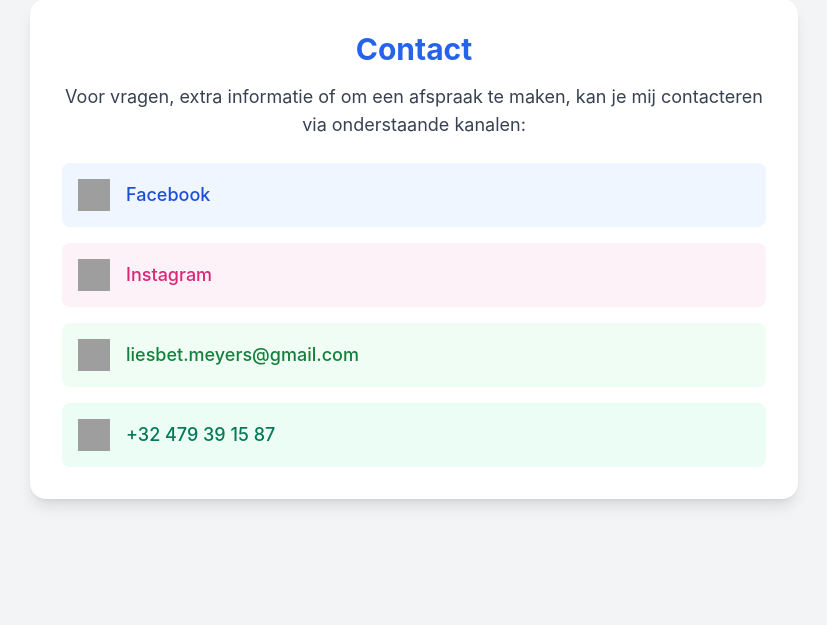
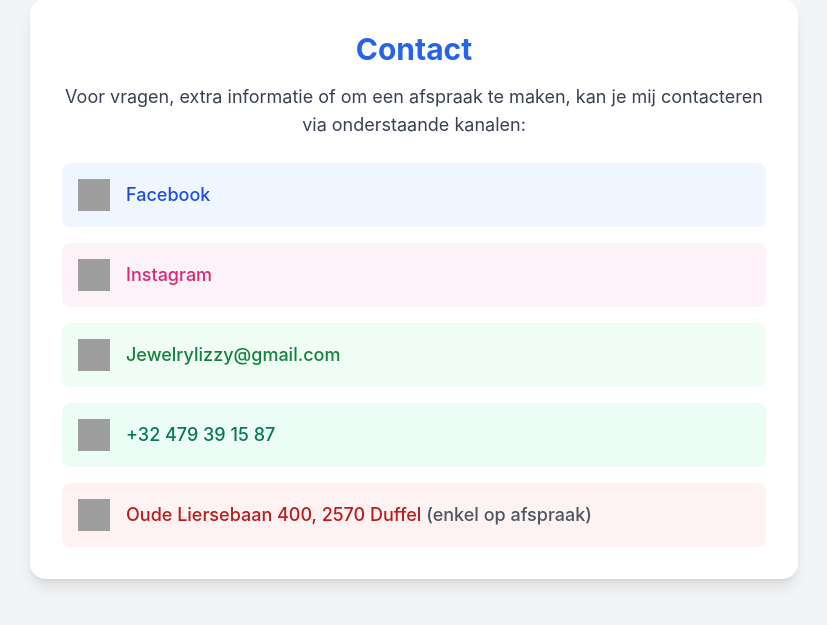
Before and after one commit to joaen05/Liesbet_juwelen, a Flask app: page /contact in a window 1280 px wide. Shown: the part 121-746 px from the top of the page, without its empty margins (226-1053 px from the left). Run offline with Flask 3, Linux system fonts and the light colour scheme; parts of the project's set-up code (start-up, migrations or seed data) failed here and were passed over; some libraries are stand-ins or nearby versions; grey boxes are pictures that could not be loaded.

Commit message:
fix locatie

```diff
--- a/templates/contact.html
+++ b/templates/contact.html
@@ -25,10 +25,10 @@
         </a>
 
         <!-- E-mail -->
-        <a href="mailto:liesbet.meyers@gmail.com"
+        <a href="mailto:Jewelrylizzy@gmail.com"
            class="flex items-center gap-4 bg-green-50 hover:bg-green-100 p-4 rounded-lg transition-colors duration-200">
             <img src="https://cdn-icons-png.flaticon.com/512/732/732200.png" alt="E-mail" class="h-8 w-8">
-            <span class="text-lg text-green-700 font-medium">liesbet.meyers@gmail.com</span>
+            <span class="text-lg text-green-700 font-medium">Jewelrylizzy@gmail.com</span>
         </a>
 
         <!-- WhatsApp -->
@@ -37,6 +37,15 @@
             <img src="https://cdn-icons-png.flaticon.com/512/733/733585.png" alt="WhatsApp" class="h-8 w-8">
             <span class="text-lg text-emerald-700 font-medium">+32 479 39 15 87</span>
         </a>
+
+        <!-- Locatie -->
+        <a href="https://www.google.com/maps?q=Oude+Liersebaan+400,+2570+Duffel" target="_blank"
+           class="flex items-center gap-4 bg-red-50 hover:bg-red-100 p-4 rounded-lg transition-colors duration-200">
+            <img src="https://cdn-icons-png.flaticon.com/512/684/684908.png" alt="Locatie" class="h-8 w-8">
+            <span class="text-lg text-red-700 font-medium">
+                Oude Liersebaan 400, 2570 Duffel <span class="text-gray-600">(enkel op afspraak)</span>
+            </span>
+        </a>
     </div>
 </div>
 {% endblock %}
```
